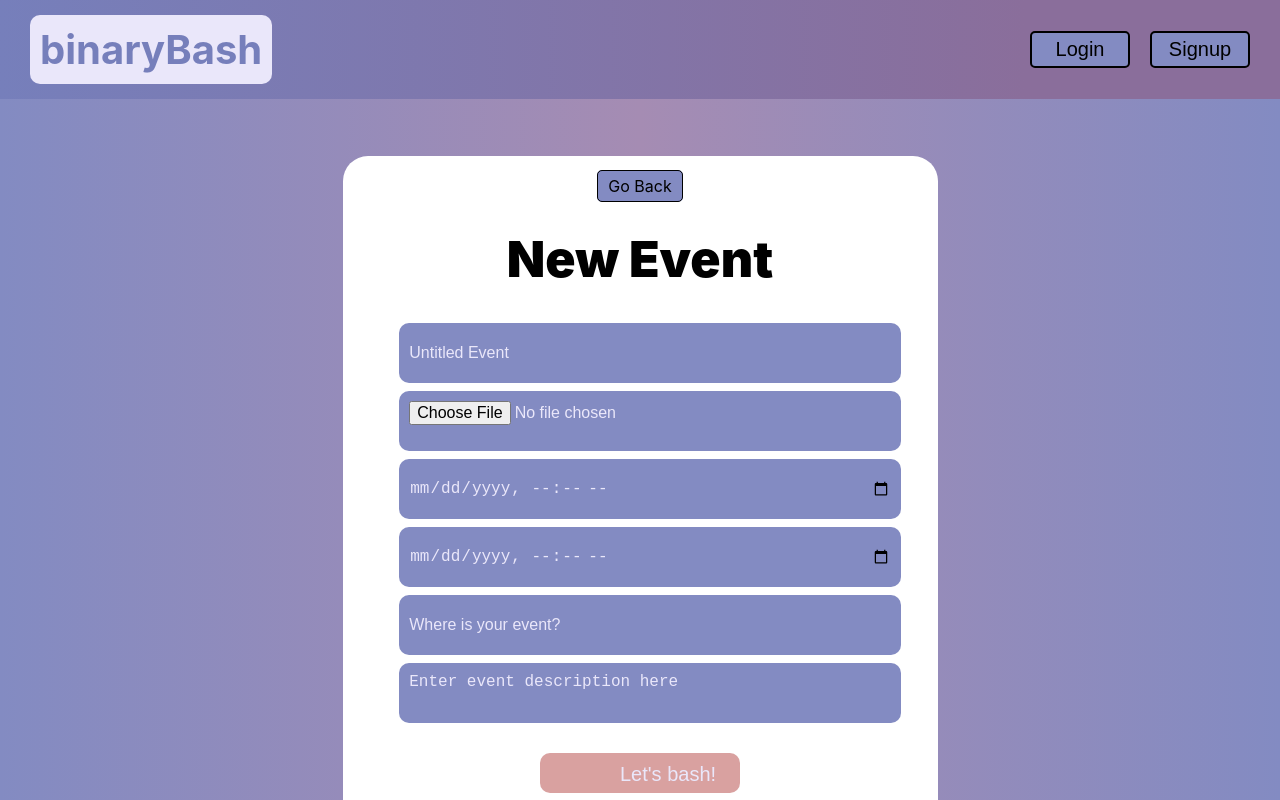
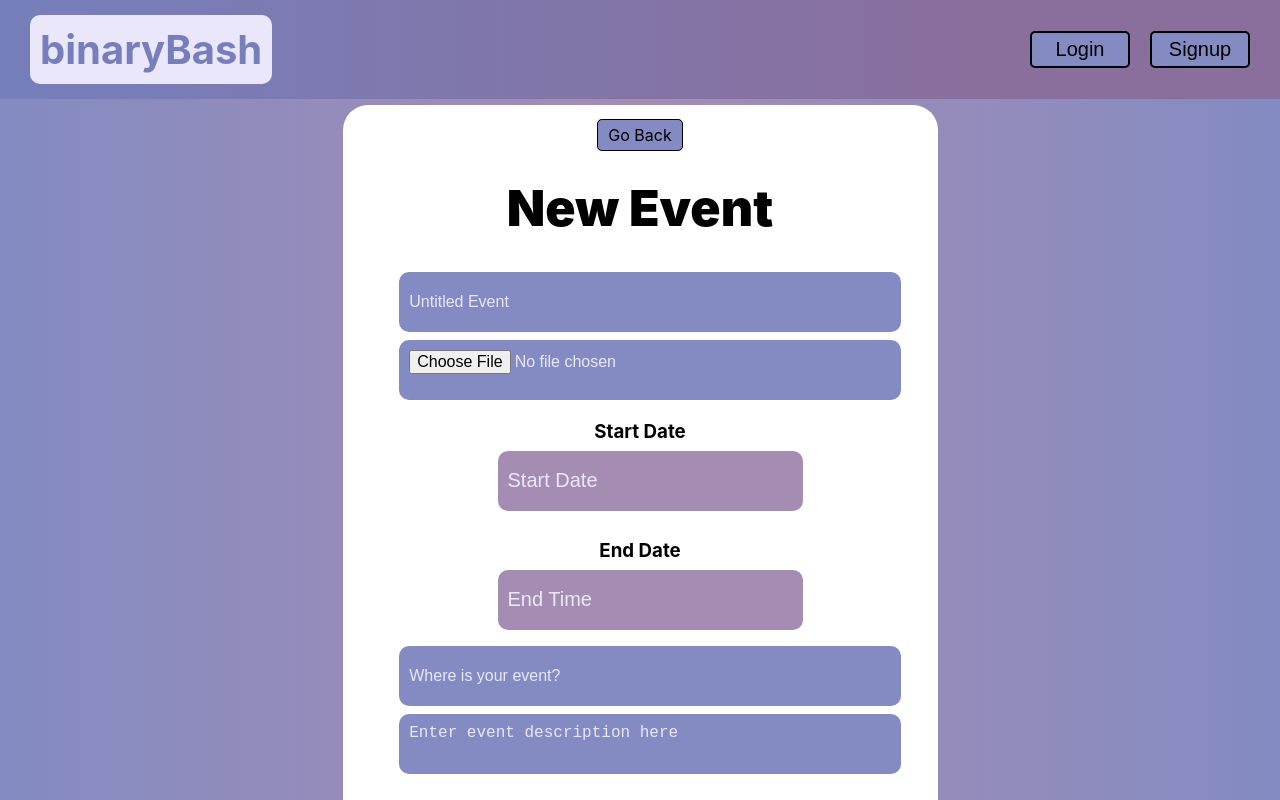
Before and after one commit to bruno-rossi/phase-4-final-project-binary-bash, a React (Create React App) app in the folder binary-bash/client/: page /create-event in a window 1280 px wide. Shown: the top 800 px of the page. Built offline with nearby package versions, Linux system fonts and the light colour scheme; no server answers.

Commit message:
date picker added

```diff
--- a/binary-bash/client/package.json
+++ b/binary-bash/client/package.json
@@ -8,6 +8,7 @@
     "@testing-library/user-event": "^13.5.0",
     "json-server": "^1.0.0-alpha.23",
     "react": "^18.2.0",
+    "react-datepicker": "^6.1.0",
     "react-dom": "^18.2.0",
     "react-router-dom": "^6.22.0",
     "react-scripts": "5.0.1",
--- a/binary-bash/client/src/components/EventForm.js
+++ b/binary-bash/client/src/components/EventForm.js
@@ -1,7 +1,9 @@
 import "../styles/EventForm.css"
+import "react-datepicker/dist/react-datepicker.css";
 import { useState } from "react";
 import { Link } from "react-router-dom";
 import { useNavigate } from "react-router-dom";
+import DatePicker from 'react-datepicker'
 
 function EventForm() {
 
@@ -74,7 +76,8 @@ function EventForm() {
                         <div className="preview-image">
                             <h2>Image Preview:</h2>
                             <img src={imagePreview} style={{maxWidth: '400px'}} />
-                        </div> }
+                        </div>
+                    }
 
                     <input
                         type="file"
@@ -84,26 +87,27 @@ function EventForm() {
                         onChange={handleFileChange}>
                     </input>
 
-                    {/* <label for="new-event-date">When is your event?</label> */}
-                    <input
-                        className="new-event-inputs"
-                        name="new-event-start"
-                        type="datetime-local"
-                        step={60}
-                        onChange={event => {setEventStartTime(event.target.value)}}
-                        value={eventStartTime}
-                        required>
-                    </input>
-                    <input
-                        className="new-event-inputs"
-                        name="new-event-end"
-                        type="datetime-local"
-                        step={60}
-                        onChange={event => {setEventEndTime(event.target.value)}}
-                        value={eventEndTime}
-                        min={eventStartTime}
-                        required>
-                    </input>
+                    <h3>Start Date</h3>
+                    <DatePicker
+                    className="date-picker"
+                    selected={eventStartTime}
+                    onChange={date => setEventStartTime(date)}
+                    dateFormat="MMMM Do YYYY, h:mm:ss a"
+                    showTimeSelect
+                    placeholderText="Start Date"
+                    required
+                    />
+
+                    <h3>End Date</h3>
+                    <DatePicker
+                    className="date-picker"
+                    selected={eventEndTime}
+                    onChange={date => setEventEndTime(date)}
+                    dateFormat="MMMM Do YYYY, h:mm:ss a"
+                    showTimeSelect
+                    placeholderText="End Time"
+                    required
+                    />
                     {/* <label for="new-event-date"></label> */}
                     <input
                         className="new-event-inputs"
--- a/binary-bash/client/src/styles/styles.css
+++ b/binary-bash/client/src/styles/styles.css
@@ -322,6 +322,15 @@ input[type="checkbox"] {
     padding: 10px;
     border-radius: 12px;
 }
+.create-event-form h3 {
+    margin: 20px 0 0 0;
+}
+input.date-picker {
+    max-width: 100%;
+    background-color: #A58CB3;
+    cursor: pointer;
+    font-size: 20px;
+}
 
 /* Dashboard */
 .dashboard {
```
Also changed, not shown: 2 other files (tests, documents, lock files or other folders).
